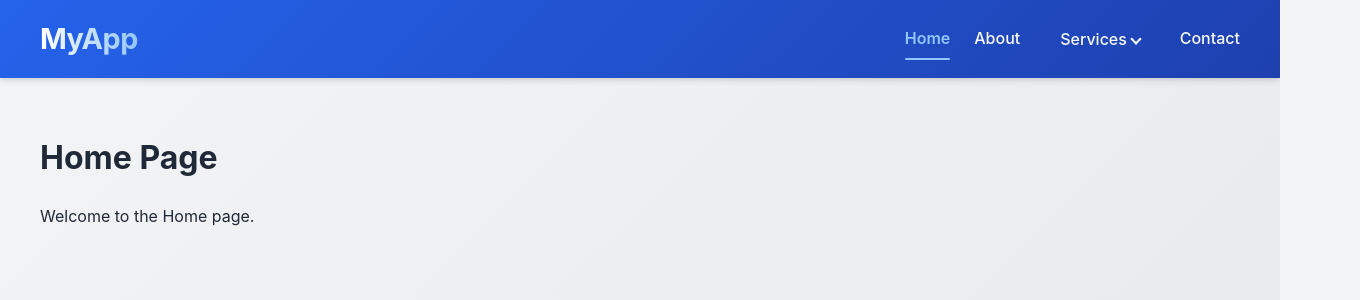
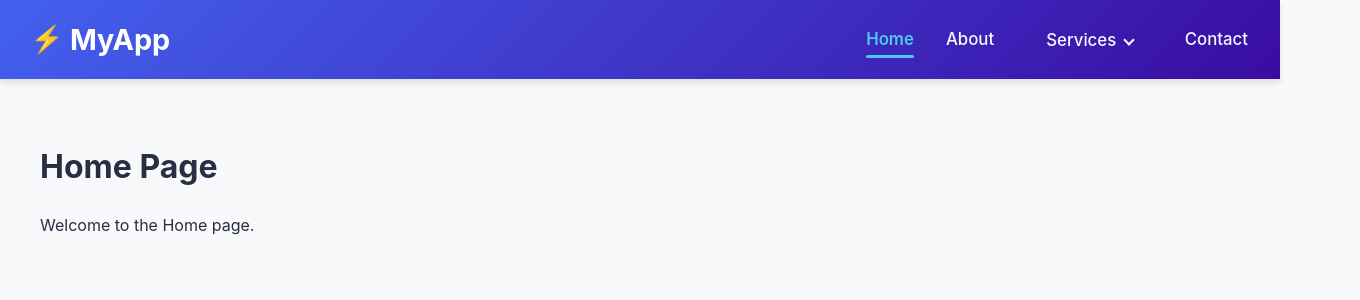
Before and after one commit to VipinCV/vuew, a Vue app: page / in a window 1280 px wide. Shown: the top 300 px of the page, 1360 px wide, since content can reach past the window. Built offline with nearby package versions, Linux system fonts and the light colour scheme.

Commit message:
Update App.vue

```diff
--- a/src/App.vue
+++ b/src/App.vue
@@ -2,18 +2,31 @@
   <div id="app">
     <header>
       <nav class="navbar">
-        <div class="logo">MyApp</div>
+        <div class="logo">
+          <span class="logo-icon">⚡</span>
+          <span>MyApp</span>
+        </div>
         <div class="nav-links">
           <router-link to="/" class="nav-link">Home</router-link>
           <router-link to="/about" class="nav-link">About</router-link>
           <div class="dropdown">
-            <button class="dropbtn">Services
+            <button class="dropbtn">
+              Services
               <i class="arrow down"></i>
             </button>
             <div class="dropdown-content">
-              <router-link to="/users">users</router-link>
-              <router-link to="/service2">Service 2</router-link>
-              <router-link to="/service3">Service 3</router-link>
+              <router-link to="/users" class="dropdown-item">
+                <span class="item-icon">👥</span>
+                <span>Users</span>
+              </router-link>
+              <router-link to="/service2" class="dropdown-item">
+                <span class="item-icon">🛠️</span>
+                <span>Service 2</span>
+              </router-link>
+              <router-link to="/service3" class="dropdown-item">
+                <span class="item-icon">🔧</span>
+                <span>Service 3</span>
+              </router-link>
             </div>
           </div>
           <router-link to="/contact" class="nav-link">Contact</router-link>
@@ -28,15 +41,20 @@
 
 <style>
 :root {
-  --primary-color: #2563eb;
-  --secondary-color: #1e40af;
-  --accent-color: #3b82f6;
-  --light-accent: #93c5fd;
-  --text-color: #1f2937;
-  --light-text: #f9fafb;
-  --background-color: #f3f4f6;
+  --primary-color: #4361ee;
+  --secondary-color: #3a0ca3;
+  --accent-color: #4895ef;
+  --light-accent: #4cc9f0;
+  --text-color: #2b2d42;
+  --light-text: #f8f9fa;
+  --background-color: #f8f9fa;
   --card-bg: #ffffff;
-  --font-family: 'Inter', -apple-system, BlinkMacSystemFont, 'Segoe UI', Roboto, sans-serif;
+  --font-family: 'Poppins', -apple-system, BlinkMacSystemFont, 'Segoe UI', Roboto, sans-serif;
+  --shadow-sm: 0 1px 3px rgba(0, 0, 0, 0.12);
+  --shadow-md: 0 4px 6px rgba(0, 0, 0, 0.1);
+  --shadow-lg: 0 10px 15px rgba(0, 0, 0, 0.1);
+  --border-radius: 12px;
+  --transition: all 0.3s cubic-bezier(0.25, 0.8, 0.25, 1);
 }
 
 body {
@@ -52,37 +70,49 @@ body {
   grid-template-columns: 1fr;
   grid-template-rows: auto 1fr;
   min-height: 100vh;
-  background: linear-gradient(135deg, var(--background-color) 0%, #e5e7eb 100%);
 }
 
 header {
   background: linear-gradient(135deg, var(--primary-color) 0%, var(--secondary-color) 100%);
   color: var(--light-text);
-  padding: 1em 2em;
-  box-shadow: 0 4px 6px -1px rgba(0, 0, 0, 0.1), 0 2px 4px -1px rgba(0, 0, 0, 0.06);
+  padding: 0.8em 2em;
+  box-shadow: var(--shadow-md);
+  position: sticky;
+  top: 0;
+  z-index: 100;
 }
 
 .navbar {
   display: flex;
   justify-content: space-between;
   align-items: center;
-  max-width: 1200px;
+  max-width: 1400px;
   margin: 0 auto;
 }
 
 .logo {
   font-size: 1.8rem;
   font-weight: 700;
-  letter-spacing: -0.5px;
-  background: linear-gradient(to right, #ffffff, var(--light-accent));
-  -webkit-background-clip: text;
-  background-clip: text;
-  color: transparent;
+  display: flex;
+  align-items: center;
+  gap: 0.5rem;
+  color: white;
+}
+
+.logo-icon {
+  font-size: 1.5rem;
+  animation: pulse 2s infinite;
+}
+
+@keyframes pulse {
+  0% { transform: scale(1); }
+  50% { transform: scale(1.1); }
+  100% { transform: scale(1); }
 }
 
 .nav-links {
   display: flex;
-  gap: 1.5em;
+  gap: 2em;
   align-items: center;
 }
 
@@ -91,8 +121,9 @@ header {
   text-decoration: none;
   font-weight: 500;
   position: relative;
-  transition: all 0.3s ease-in-out;
-  padding: 0.5em 0;
+  transition: var(--transition);
+  padding: 0.8em 0;
+  font-size: 1.05rem;
 }
 
 .nav-link:hover {
@@ -108,13 +139,13 @@ header {
 .nav-link.router-link-exact-active::after {
   content: '';
   position: absolute;
-  bottom: 0;
+  bottom: 0.5em;
   left: 0;
   width: 100%;
-  height: 2px;
+  height: 3px;
   background-color: var(--light-accent);
-  border-radius: 2px;
-  animation: underline 0.3s ease-out;
+  border-radius: 3px;
+  animation: underline 0.4s cubic-bezier(0.68, -0.55, 0.27, 1.55);
 }
 
 /* Dropdown styles */
@@ -126,19 +157,21 @@ header {
 .dropbtn {
   background-color: transparent;
   color: var(--light-text);
-  padding: 0.5em 1em;
-  font-size: 1em;
+  padding: 0.8em 1.2em;
+  font-size: 1.05rem;
   border: none;
   cursor: pointer;
   font-weight: 500;
   font-family: inherit;
   display: flex;
   align-items: center;
-  gap: 0.3em;
-  transition: all 0.3s ease;
+  gap: 0.5em;
+  transition: var(--transition);
+  border-radius: 8px;
 }
 
 .dropbtn:hover {
+  background-color: rgba(255, 255, 255, 0.1);
   color: var(--light-accent);
 }
 
@@ -147,7 +180,7 @@ header {
   border-width: 0 2px 2px 0;
   display: inline-block;
   padding: 3px;
-  transition: transform 0.3s ease;
+  transition: var(--transition);
 }
 
 .down {
@@ -163,27 +196,35 @@ header {
   display: none;
   position: absolute;
   background-color: var(--card-bg);
-  min-width: 160px;
-  box-shadow: 0px 8px 16px 0px rgba(0,0,0,0.1);
-  border-radius: 0.5em;
-  z-index: 1;
+  min-width: 200px;
+  box-shadow: var(--shadow-lg);
+  border-radius: var(--border-radius);
+  z-index: 10;
   overflow: hidden;
-  transform: translateY(5px);
+  transform: translateY(10px);
   opacity: 0;
-  transition: all 0.3s ease;
+  transition: var(--transition);
+  padding: 0.5rem 0;
 }
 
-.dropdown-content a {
+.dropdown-item {
   color: var(--text-color);
-  padding: 12px 16px;
+  padding: 0.8rem 1.2rem;
   text-decoration: none;
-  display: block;
-  transition: all 0.2s ease;
+  display: flex;
+  align-items: center;
+  gap: 0.8rem;
+  transition: var(--transition);
 }
 
-.dropdown-content a:hover {
-  background-color: var(--light-accent);
-  color: var(--light-text);
+.dropdown-item:hover {
+  background-color: rgba(72, 149, 239, 0.1);
+  color: var(--primary-color);
+  transform: translateX(5px);
+}
+
+.item-icon {
+  font-size: 1.1rem;
 }
 
 .dropdown:hover .dropdown-content {
@@ -193,8 +234,8 @@ header {
 }
 
 main {
-  padding: 2em;
-  max-width: 1200px;
+  padding: 2.5rem;
+  max-width: 1400px;
   margin: 0 auto;
   width: 100%;
 }
@@ -208,16 +249,35 @@ main {
   }
 }
 
+/* Responsive Design */
 @media (max-width: 768px) {
   .navbar {
     flex-direction: column;
     align-items: flex-start;
+    padding: 1rem;
   }
 
   .nav-links {
     width: 100%;
     flex-direction: column;
     gap: 0;
+    margin-top: 1rem;
+  }
+
+  .nav-link {
+    padding: 1rem 0;
+    border-bottom: 1px solid rgba(255, 255, 255, 0.1);
+    width: 100%;
+  }
+
+  .dropdown {
+    width: 100%;
+  }
+
+  .dropbtn {
+    width: 100%;
+    justify-content: space-between;
+    padding: 1rem 0;
   }
 
   .dropdown-content {
@@ -225,10 +285,20 @@ main {
     box-shadow: none;
     display: none;
     width: 100%;
+    border-radius: 0;
+    transform: none;
+    opacity: 1;
+    max-height: 0;
+    transition: max-height 0.3s ease-out;
   }
 
   .dropdown:hover .dropdown-content {
     display: block;
+    max-height: 500px;
+  }
+
+  main {
+    padding: 1.5rem;
   }
 }
 </style>
```
